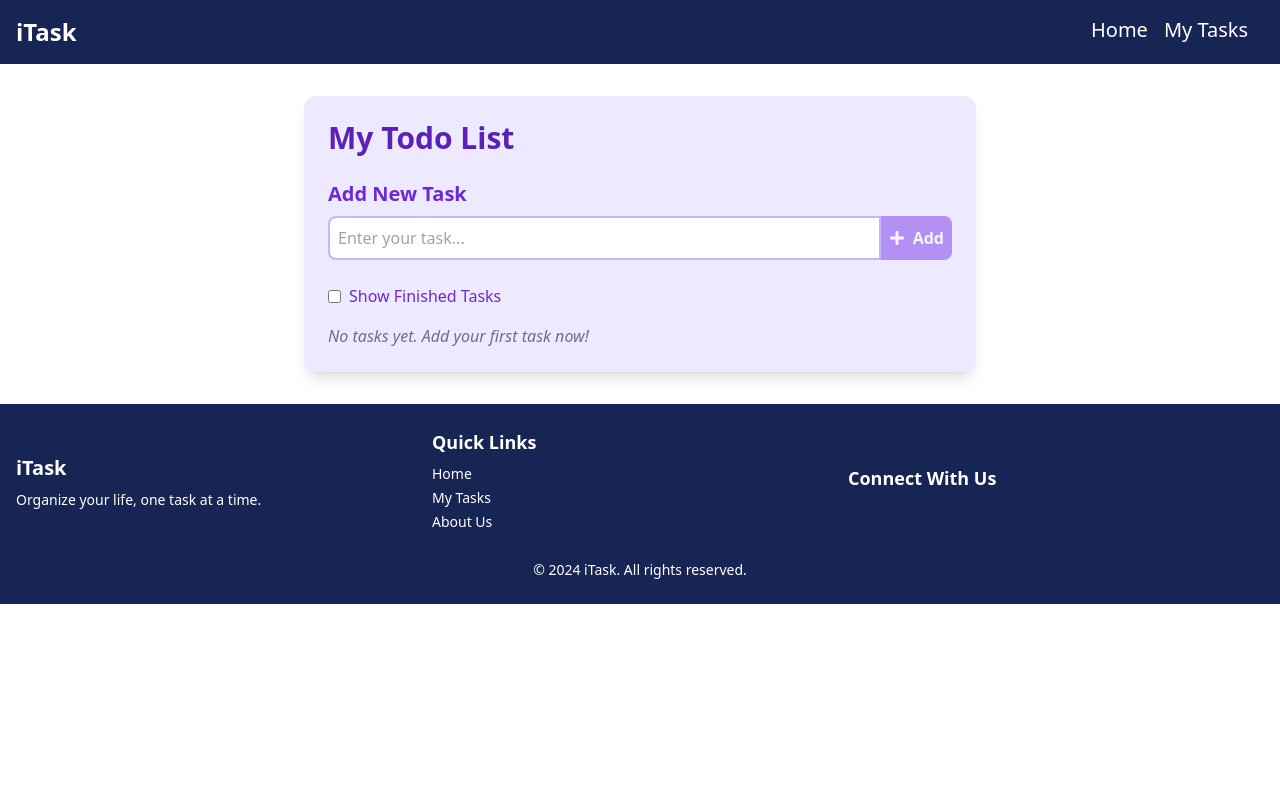
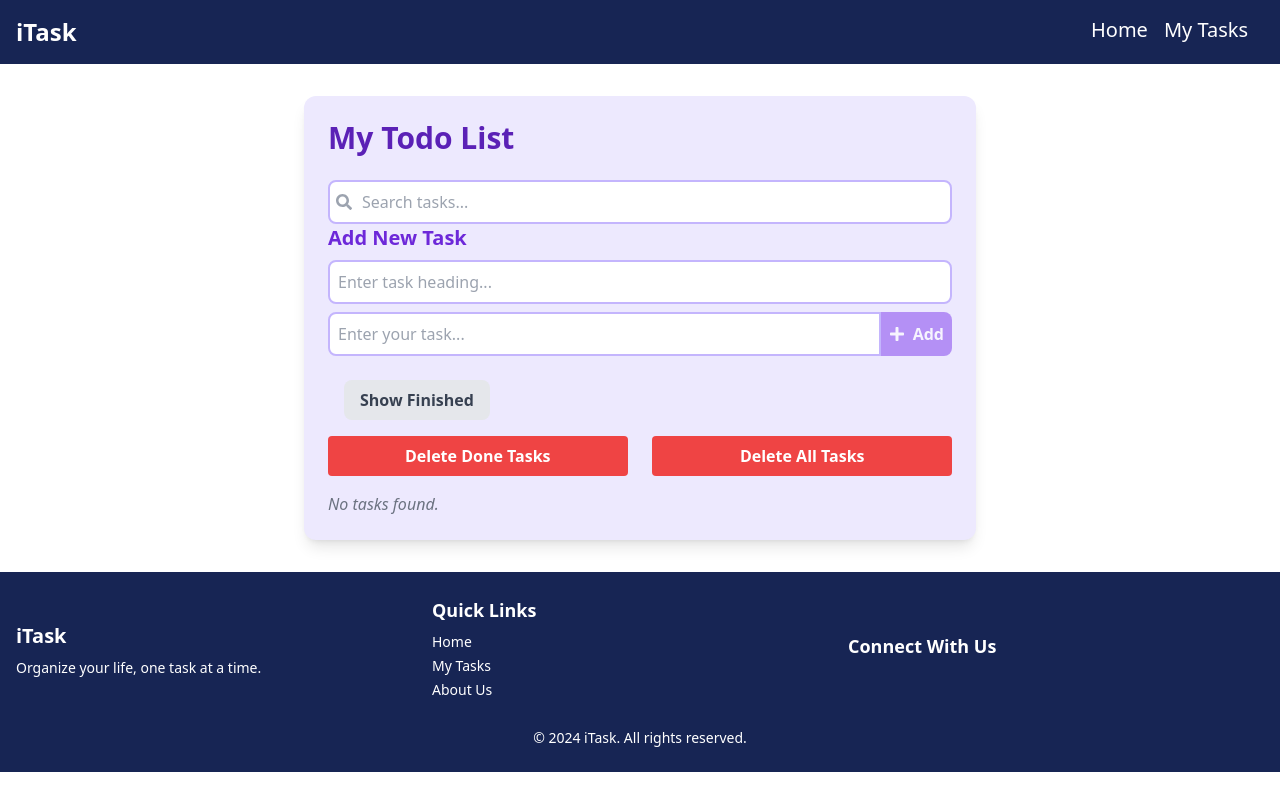
Before and after one commit to Ayushi1222/iTask-ToDoBuddy, a React (Create React App) app: page / in a window 1280 px wide. Built offline with nearby package versions, Linux system fonts and the light colour scheme.

Commit message:
Search Bar added

```diff
--- a/package.json
+++ b/package.json
@@ -9,6 +9,7 @@
     "react": "^18.3.1",
     "react-dom": "^18.3.1",
     "react-icons": "^5.2.1",
+    "react-router-dom": "^6.25.1",
     "react-scripts": "5.0.1",
     "web-vitals": "^2.1.4"
   },
--- a/src/components/Todobox.jsx
+++ b/src/components/Todobox.jsx
@@ -1,10 +1,13 @@
 import React, { useEffect, useState } from 'react';
-import { FaEdit, FaTrash, FaPlus } from 'react-icons/fa';
+import { FaEdit, FaTrash, FaPlus, FaSearch } from 'react-icons/fa';
 
 export default function Todobox() {
+
   const [todo, setTodo] = useState("");
+  const [todoHeading, setTodoHeading] = useState("");
   const [todos, setTodos] = useState([]);
   const [showFinished, setShowFinished] = useState(false);
+  const [searchTerm, setSearchTerm] = useState("");
 
   useEffect(() => {
     const todoString = localStorage.getItem("todos");
@@ -19,14 +22,16 @@ export default function Todobox() {
   };
 
   const handleAdd = () => {
-    setTodos([...todos, { todo, isCompleted: false }]);
+    setTodos([...todos, { todo, heading: todoHeading, isCompleted: false }]);
     setTodo("");
+    setTodoHeading("");
     saveToLS();
   };
 
   const handleEdit = (e, i) => {
     const editTodo = todos.find((_, ind) => ind === i);
     setTodo(editTodo.todo);
+    setTodoHeading(editTodo.heading);
     const newTodos = todos.filter((_, ind) => ind !== i);
     setTodos(newTodos);
     saveToLS();
@@ -42,6 +47,10 @@ export default function Todobox() {
     setTodo(e.target.value);
   };
 
+  const handleHeadingChange = (e) => {
+    setTodoHeading(e.target.value);
+  };
+
   const handleCheckBox = (e) => {
     const id = parseInt(e.target.name);
     const newTodos = todos.map((item, index) =>
@@ -55,12 +64,49 @@ export default function Todobox() {
     setShowFinished(!showFinished);
   };
 
+  const handleSearch = (e) => {
+    setSearchTerm(e.target.value);
+  };
+
+  const deleteAllDoneTasks = () => {
+    const newTodos = todos.filter(todo => !todo.isCompleted);
+    setTodos(newTodos);
+    saveToLS();
+  };
+
+  const deleteAllTasks = () => {
+    setTodos([]);
+    saveToLS();
+  };
+
+  const filteredTodos = todos.filter(todo =>
+    (todo.heading?.toLowerCase().includes(searchTerm.toLowerCase()) ||
+     todo.todo?.toLowerCase().includes(searchTerm.toLowerCase())) &&
+    (showFinished || !todo.isCompleted)
+  );
+
   return (
-    <div className="container flex-grow mx-auto my-8 p-6 rounded-xl bg-violet-100 shadow-lg max-w-2xl">
+    <div className="container mx-auto my-8 p-6 rounded-xl bg-violet-100 shadow-lg max-w-2xl">
       <h1 className="text-3xl font-bold mb-6 text-violet-800">My Todo List</h1>
-
+      <div className="flex-grow relative">
+          <input
+            type="text"
+            placeholder="Search tasks..."
+            value={searchTerm}
+            onChange={handleSearch}
+            className="w-full p-2 pl-8 rounded-lg border-2 border-violet-300 focus:outline-none focus:border-violet-500"
+          />
+          <FaSearch className="absolute left-2 top-1/2 transform -translate-y-1/2 text-gray-400" />
+        </div>
       <div className="mb-6">
         <h2 className='font-semibold text-xl mb-2 text-violet-700'>Add New Task</h2>
+        <input
+          onChange={handleHeadingChange}
+          value={todoHeading}
+          type="text"
+          className='w-full rounded-lg p-2 border-2 border-violet-300 focus:outline-none focus:border-violet-500 mb-2'
+          placeholder="Enter task heading..."
+        />
         <div className="flex">
           <input
             onChange={handleChange}
@@ -71,7 +117,7 @@ export default function Todobox() {
           />
           <button
             onClick={handleAdd}
-            disabled={todo.length < 1}
+            disabled={todo.length < 1 || todoHeading.length < 1}
             className='bg-violet-600 hover:bg-violet-700 p-2 text-white rounded-r-lg font-bold flex items-center justify-center disabled:opacity-50 disabled:cursor-not-allowed'
           >
             <FaPlus className="mr-2" /> Add
@@ -80,21 +126,34 @@ export default function Todobox() {
       </div>
 
       <div className="mb-4 flex items-center">
-        <input
-          type="checkbox"
-          onChange={toggleFinished}
-          checked={showFinished}
-          id="showFinished"
-          className="mr-2"
-        />
-        <label htmlFor="showFinished" className="text-violet-700">Show Finished Tasks</label>
+        <button
+          onClick={toggleFinished}
+          className={`ml-4 px-4 py-2 rounded-lg font-semibold ${showFinished ? 'bg-violet-600 text-white' : 'bg-gray-200 text-gray-700'}`}
+        >
+          {showFinished ? 'Hide Finished' : 'Show Finished'}
+        </button>
+      </div>
+
+      <div className="flex justify-between mb-4">
+        <button
+          onClick={deleteAllDoneTasks}
+          className="w-[48%] bg-red-500 hover:bg-red-600 text-white font-bold py-2 px-4 rounded"
+        >
+          Delete Done Tasks
+        </button>
+        <button
+          onClick={deleteAllTasks}
+          className="w-[48%] bg-red-500 hover:bg-red-600 text-white font-bold py-2 px-4 rounded"
+        >
+          Delete All Tasks
+        </button>
       </div>
 
       <div className="space-y-4">
-        {todos.length === 0 && <div className="text-gray-500 italic">No tasks yet. Add your first task now!</div>}
-        {todos.map((item, i) => {
-          return (showFinished || !item.isCompleted) && (
-            <div key={i} className="flex items-center bg-white p-3 rounded-lg shadow">
+        {filteredTodos.length === 0 && <div className="text-gray-500 italic">No tasks found.</div>}
+        {filteredTodos.map((item, i) => (
+          <div key={i} className="bg-white p-3 rounded-lg shadow">
+            <div className="flex items-center mb-2">
               <input
                 name={i.toString()}
                 onChange={handleCheckBox}
@@ -102,6 +161,11 @@ export default function Todobox() {
                 checked={item.isCompleted}
                 className="mr-3"
               />
+              <h3 className={`font-semibold ${item.isCompleted ? "line-through text-gray-500" : "text-gray-800"}`}>
+                {item.heading}
+              </h3>
+            </div>
+            <div className="flex items-center">
               <div className={`flex-grow ${item.isCompleted ? "line-through text-gray-500" : "text-gray-800"}`}>
                 {item.todo}
               </div>
@@ -120,8 +184,8 @@ export default function Todobox() {
                 </button>
               </div>
             </div>
-          );
-        })}
+          </div>
+        ))}
       </div>
     </div>
   );
--- a/src/index.js
+++ b/src/index.js
@@ -3,11 +3,14 @@ import ReactDOM from 'react-dom/client';
 import './index.css';
 import App from './App';
 import reportWebVitals from './reportWebVitals';
+import {BrowserRouter} from 'react-router-dom';
 
 const root = ReactDOM.createRoot(document.getElementById('root'));
 root.render(
   <React.StrictMode>
-    <App />
+    <BrowserRouter>
+    <App/>
+    </BrowserRouter>
   </React.StrictMode>
 );
 
```
Also changed, not shown: 1 other file (tests, documents, lock files or other folders).
